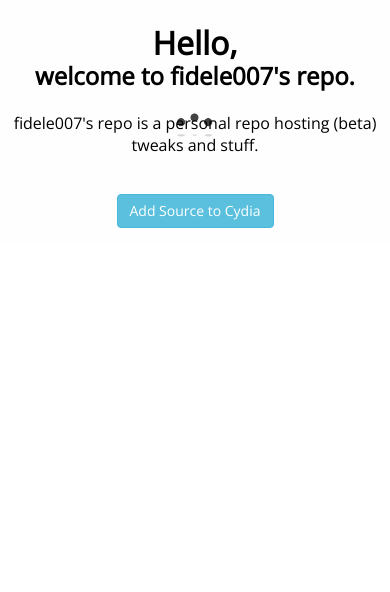
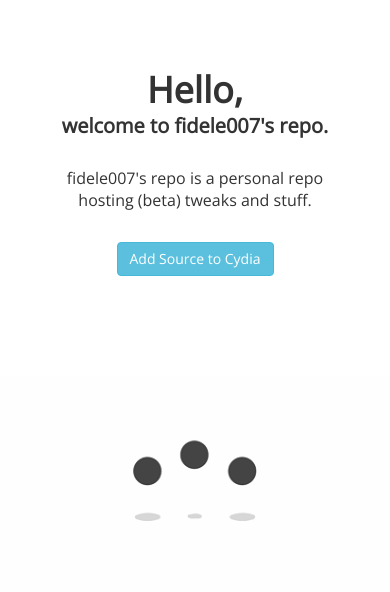
Before and after one commit to fidele007/fidele007.github.io, a PHP site: page / in a window 390 px wide. Shown: the top 592 px of the page. Run offline with PHP 8.4, Linux system fonts and the light colour scheme.

Commit message:
Updated homepage to support responsiveness

```diff
--- a/index.html
+++ b/index.html
@@ -2,8 +2,13 @@
 <html>
 	<head>
 		<meta charset="UTF-8">
+		<meta http-equiv="X-UA-Compatible" content="IE=edge">
+		<meta name="viewport" content="width=device-width, initial-scale=1">
+
 		<title>fidele007's repo</title>
+
 		<link rel="stylesheet" type="text/css" href="http://fonts.googleapis.com/css?family=Open%20Sans">
+		<link rel="stylesheet" href="https://maxcdn.bootstrapcdn.com/bootstrap/3.3.5/css/bootstrap.min.css">
 		<link rel="stylesheet" type="text/css" href="style.css">
 	</head>
 	<body>
@@ -12,7 +17,8 @@
 			<h2>welcome to fidele007's repo.</h2>
 			<p>fidele007's repo is a personal repo hosting (beta) tweaks and stuff.</p>
 			<br>
-			<a class="btn btn-blue" href="cydia://url/https://cydia.saurik.com/api/share#?source=http://fidele007.github.io/">Add Source to Cydia</a>
+			<a class="btn btn-info" href="cydia://url/https://cydia.saurik.com/api/share#?source=http://fidele007.github.io/">Add Source to Cydia</a>
 		</div>
+		<img src="Wallapaper.png" id="bottom-img" alt="bottom-img">
 	</body>
 </html>
--- a/style.css
+++ b/style.css
@@ -1,47 +1,30 @@
 html {
 	background-image: url("Wallapaper.png");
 	background-repeat: no-repeat;
-	-webkit-background-size: cover;
-	-moz-background-size: cover;
-	-o-background-size: cover;
-	background-size: cover;
+	background-size: 50% 50%;
 }
 body {
-	font-family: 'Open Sans', serif;
+	font-family: 'Open Sans', serif !important;
+	text-align: center;
 }
 h1 {
 	font-weight: bold;
-	margin-bottom: -25px;
+	margin-bottom: -15px;
+}
+h2 {
+	font-weight: bold;
+	font-size: 20px;
+	margin-bottom: 30px;
+}
+p {
+	font-size: 16px;
 }
 .center-content {
-	text-align: center;
-}
-a {
-	text-decoration: none;
+	padding: 50px 50px 50px 50px;
 }
 
-/*Replicate bootstrap info button style*/
-.btn {
-	display: inline-block;
-	padding: 6px 12px;
-	font-size: 14px;
-	font-weight: 400px;
-    line-height: 1.42857143;
-	text-align: center;
-	white-space: nowrap;
-	vertical-align: middle;
-	cursor: pointer;
-	background-image: none;
-	border: 1px solid transparent;
-	border-radius: 4px;
+#bottom-img {
+	margin-top: 50px;
+	max-width: 100%;
+	height: auto;
 }
-.btn-blue {
-	color: #fff;
-	background-color: #5bc0de;
-	border-color: #46b8da;
-}
-.btn-blue:hover {
-	color: #fff;
-	background-color: #31b0d5;
-	border-color: #269abc;
-}
```
Also changed, not shown: Wallapaper.png.
